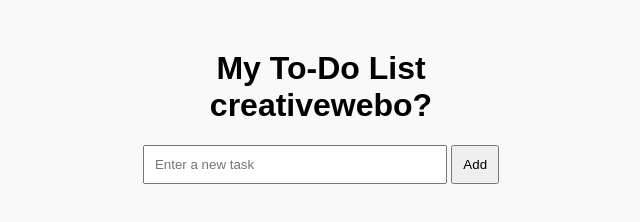
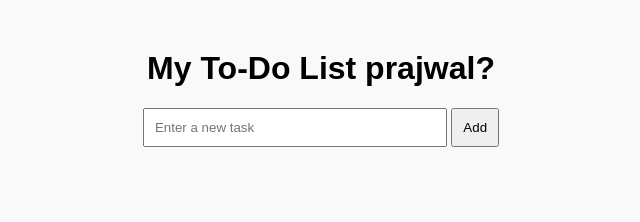
Before and after one commit to prajwalshilimkar/todo-app, a plain HTML site: page frontend/index.html in a window 1280 px wide. Shown: the whole page, without its empty margins (319-959 px from the left). Drawn offline with Linux system fonts and the light colour scheme; no server answers.

```diff
--- a/frontend/index.html
+++ b/frontend/index.html
@@ -7,7 +7,7 @@
 </head>
 <body>
   <div class="container">
-    <h1>My To-Do List creativewebo?</h1>
+    <h1>My To-Do List prajwal?</h1>
     <input type="text" id="taskInput" placeholder="Enter a new task">
     <button onclick="addTask()">Add</button>
     <ul id="taskList"></ul>
```
